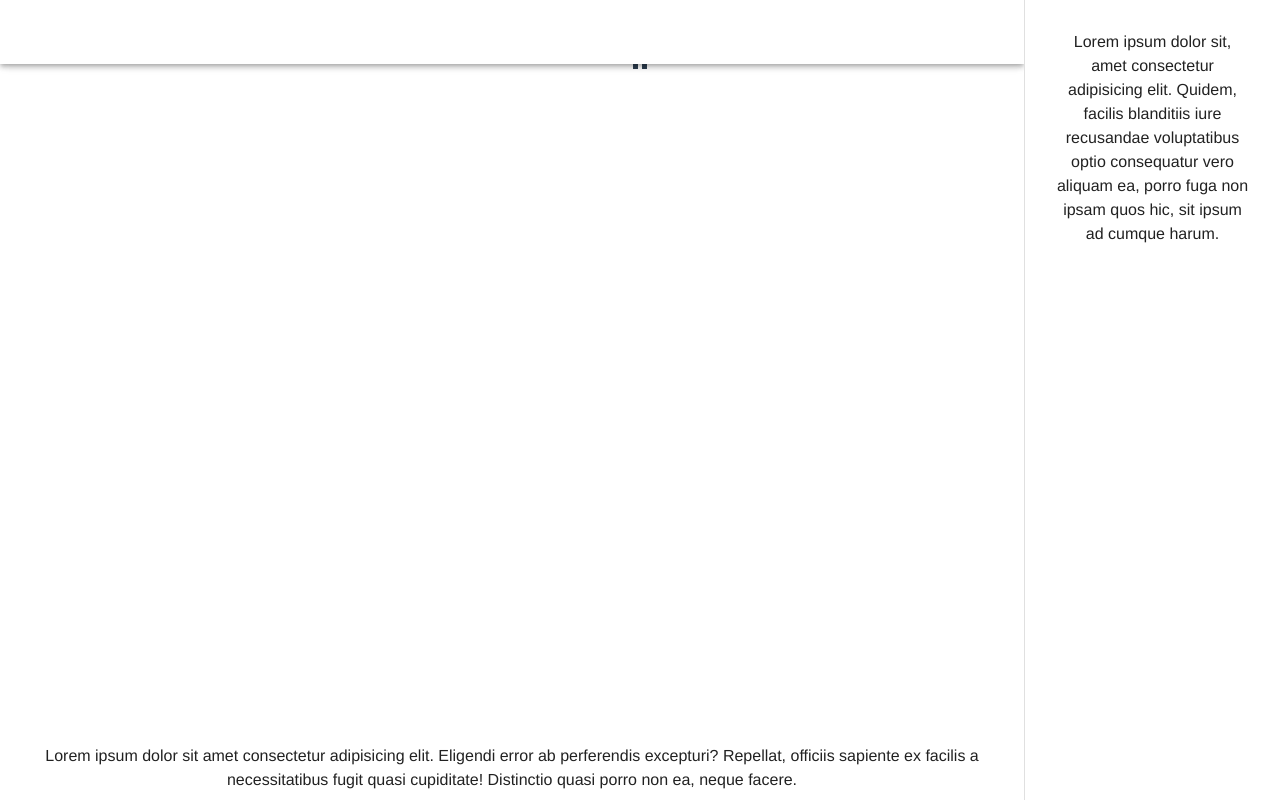
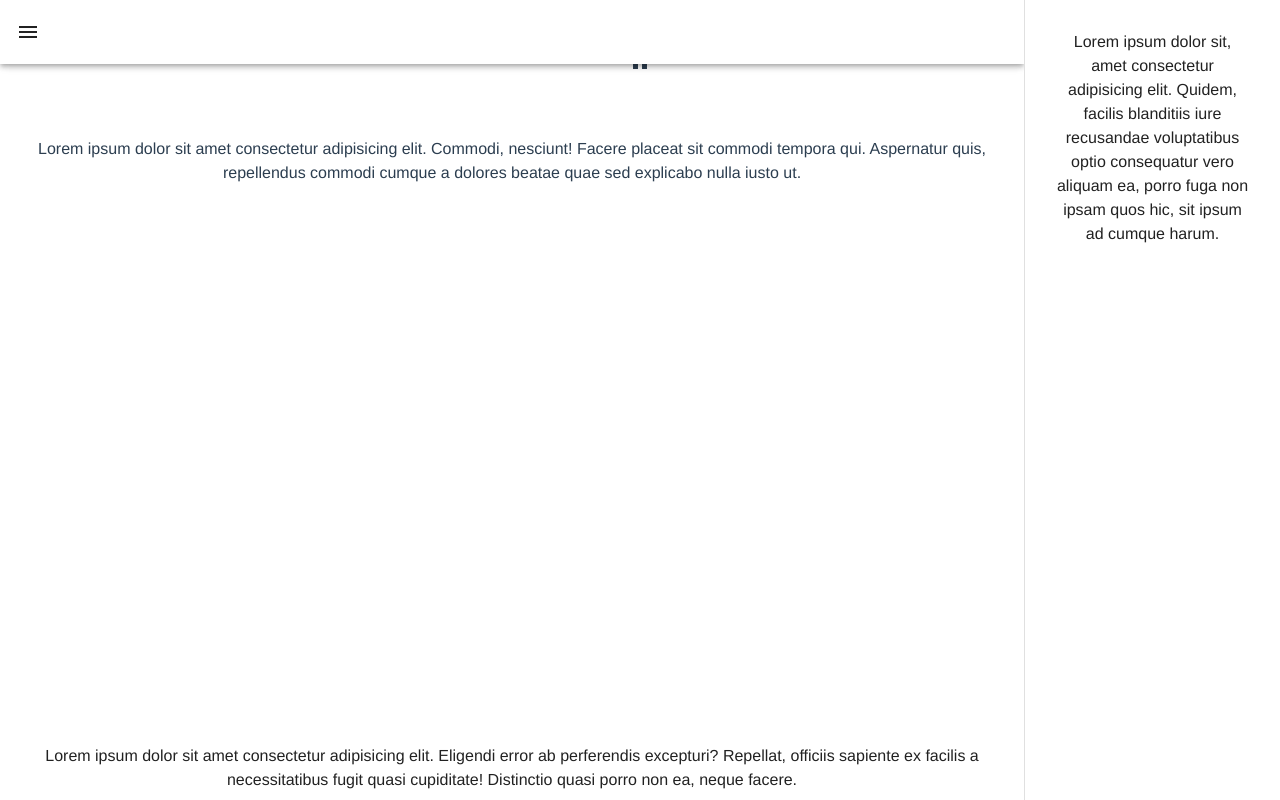
Before and after one commit to ProgrammerSohan/Vue3-Ecommerce-App, a Vue app in the folder ecom-vue3/: page / in a window 1280 px wide. Built offline with nearby package versions, Linux system fonts and the light colour scheme.

Commit message:
1.1_layouts_b_t2

```diff
--- a/ecom-vue3/package.json
+++ b/ecom-vue3/package.json
@@ -26,7 +26,7 @@
     "eslint": "^7.32.0",
     "eslint-config-prettier": "^8.3.0",
     "eslint-plugin-prettier": "^4.0.0",
-    "eslint-plugin-vue": "^8.0.3",
+    "eslint-plugin-vue": "^8.7.1",
     "prettier": "^2.4.1",
     "sass": "^1.32.7",
     "sass-loader": "^12.0.0"
--- a/ecom-vue3/src/components/AppLayout.vue
+++ b/ecom-vue3/src/components/AppLayout.vue
@@ -3,26 +3,34 @@
     <v-layout>
       <v-navigation-drawer v-model="drawer" location="right">
         <p>
-                Lorem ipsum dolor sit, amet consectetur adipisicing elit. Quidem, facilis blanditiis iure recusandae voluptatibus optio consequatur vero aliquam ea, porro fuga non ipsam quos hic, sit ipsum ad cumque harum.
+          Lorem ipsum dolor sit, amet consectetur adipisicing elit. Quidem,
+          facilis blanditiis iure recusandae voluptatibus optio consequatur vero
+          aliquam ea, porro fuga non ipsam quos hic, sit ipsum ad cumque harum.
         </p>
-
       </v-navigation-drawer>
-      <v-app-bar></v-app-bar>
+      <v-main>
+        <p>
+            Lorem ipsum dolor sit amet consectetur adipisicing elit. Commodi, nesciunt! Facere placeat sit commodi tempora qui. Aspernatur quis, repellendus commodi cumque a dolores beatae quae sed explicabo nulla iusto ut.
+        </p>
+      </v-main>
+      <v-app-bar>
+         <v-app-bar-nav-icon @click="drawer = true"></v-app-bar-nav-icon>
+      </v-app-bar>
       <v-footer :app="true">
         <p>
-            Lorem ipsum dolor sit amet consectetur adipisicing elit. Eligendi error ab perferendis excepturi? Repellat, officiis sapiente ex facilis a necessitatibus fugit quasi cupiditate! Distinctio quasi porro non ea, neque facere.
+          Lorem ipsum dolor sit amet consectetur adipisicing elit. Eligendi
+          error ab perferendis excepturi? Repellat, officiis sapiente ex facilis
+          a necessitatibus fugit quasi cupiditate! Distinctio quasi porro non
+          ea, neque facere.
         </p>
-
       </v-footer>
     </v-layout>
   </div>
 </template>
 <script>
-    export default{
+export default {
   data: () => ({
     drawer: true,
-
   }),
 };
-
 </script>
```
Also changed, not shown: 1 other file (tests, documents, lock files or other folders). Lines whose indentation alone changed are shown as unchanged.
